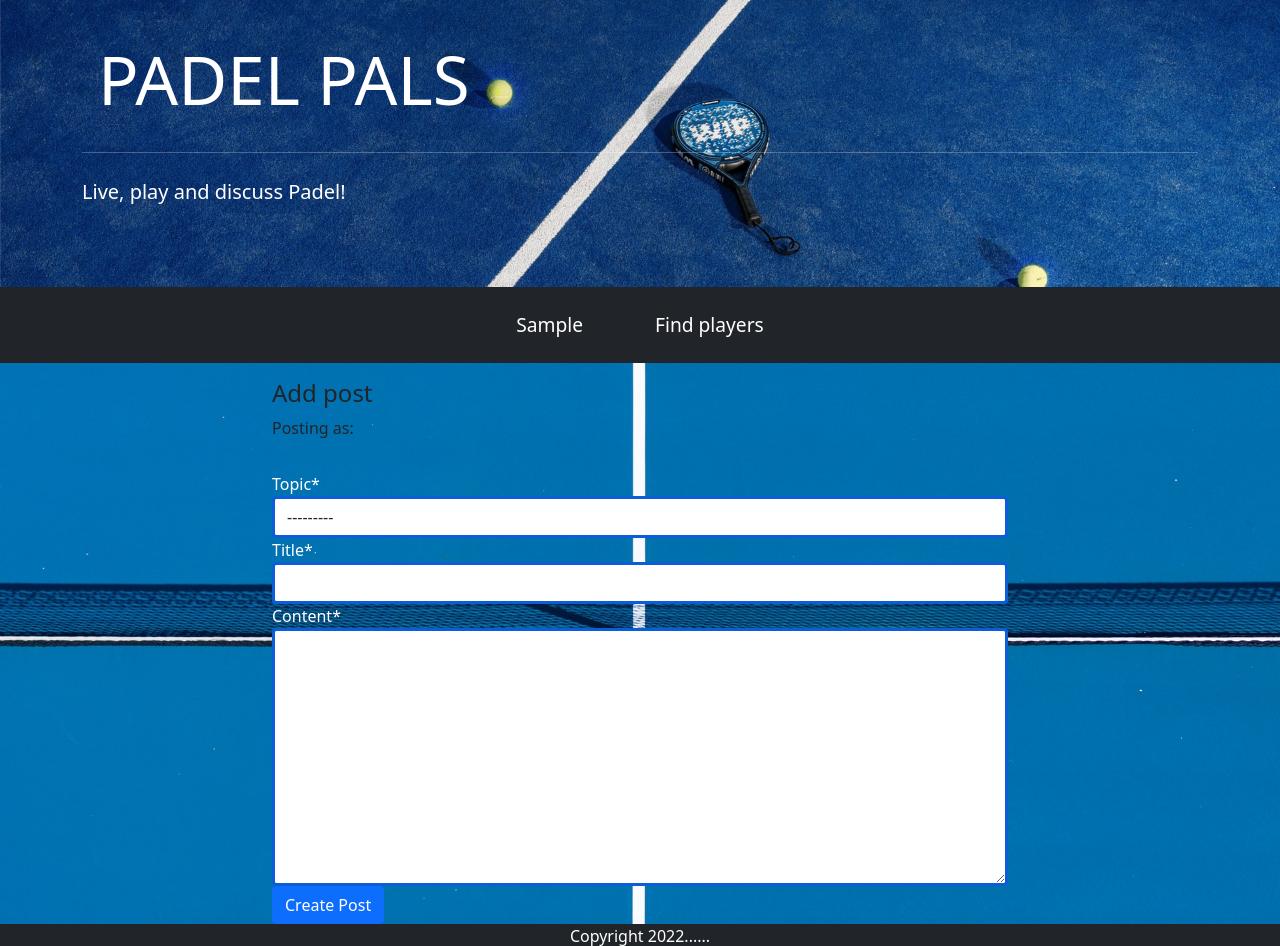
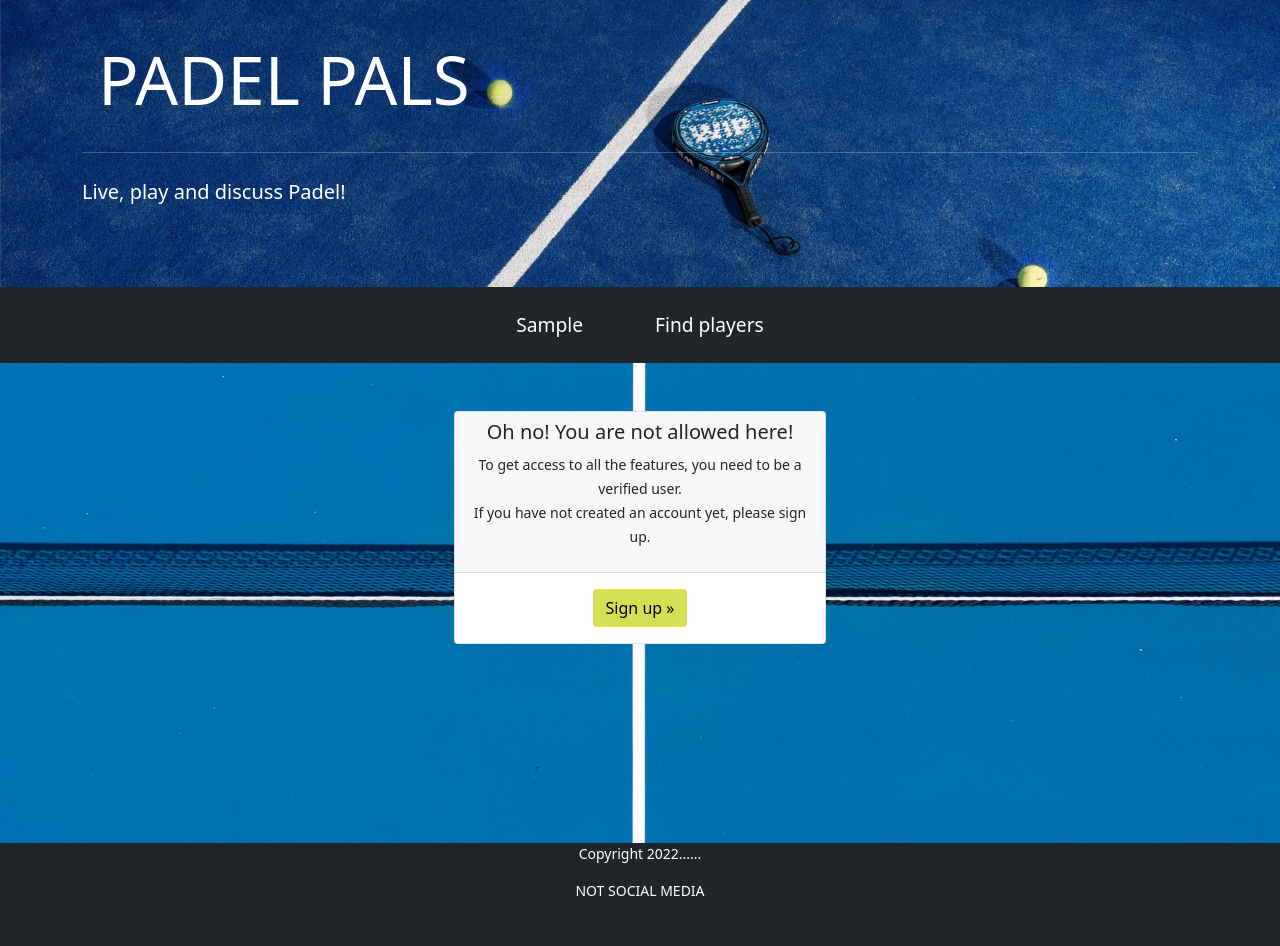
Before and after one commit to Monika-81/padel-pals, a Django app: page /post/add_post in a window 1280 px wide. Shown: the part 59-1005 px from the top of the page. After the commit the page ends 955 px from the top, so only its background shows below. Run offline with Django 3.2, Linux system fonts and the light colour scheme; tables that the repository leaves empty hold one stand-in row (values such as "Sample post"); some libraries are stand-ins or nearby versions.

Commit message:
Fixed authentication bug with add post page. Was reachable through the url.

```diff
--- a/templates/post_form.html
+++ b/templates/post_form.html
@@ -4,6 +4,7 @@
 {% load crispy_forms_tags %}
 
 <div class="container">
+  {% if user.is_authenticated %}
   <div class="row">
     <div class="col-md-8 mt-3 offset-md-2">
       <h4>Add post</h4>
@@ -19,6 +20,26 @@
       </form>
     </div>
   </div>
+  {% else %}
+  <div class="d-flex flex-row flex-wrap justify-content-center">
+    <div class="col-lg-4 text-center mb-5 mt-5">
+      <div class="card w-30">
+        <div class="card-header">
+          <h5>Oh no! You are not allowed here!</h5>
+            <p class=><small>To get access to all the
+              features, you need to be a verified user. <br> If you have not created an account yet, please
+              sign up.</p>
+          </div>
+          <div class="card-body">
+            <button type="button" class="btn custom-submit">
+              <a href="{% url 'account_signup' %}">Sign up &raquo;</a>
+            </button>
+          </div>
+        </div>
+      </div>
+    </div>
+  </div>
+  {% endif %}
 </div>
 
 {% endblock %}
```
Lines whose indentation alone changed are shown as unchanged.
